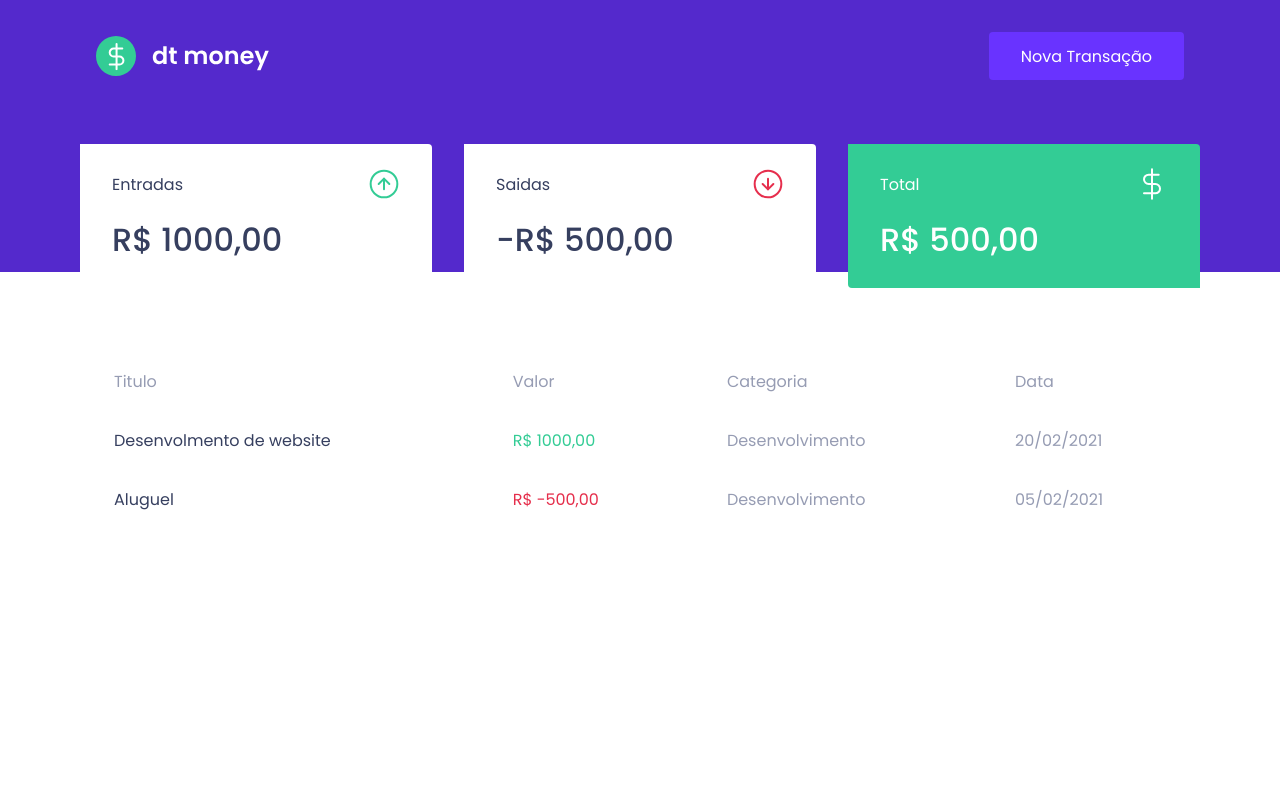
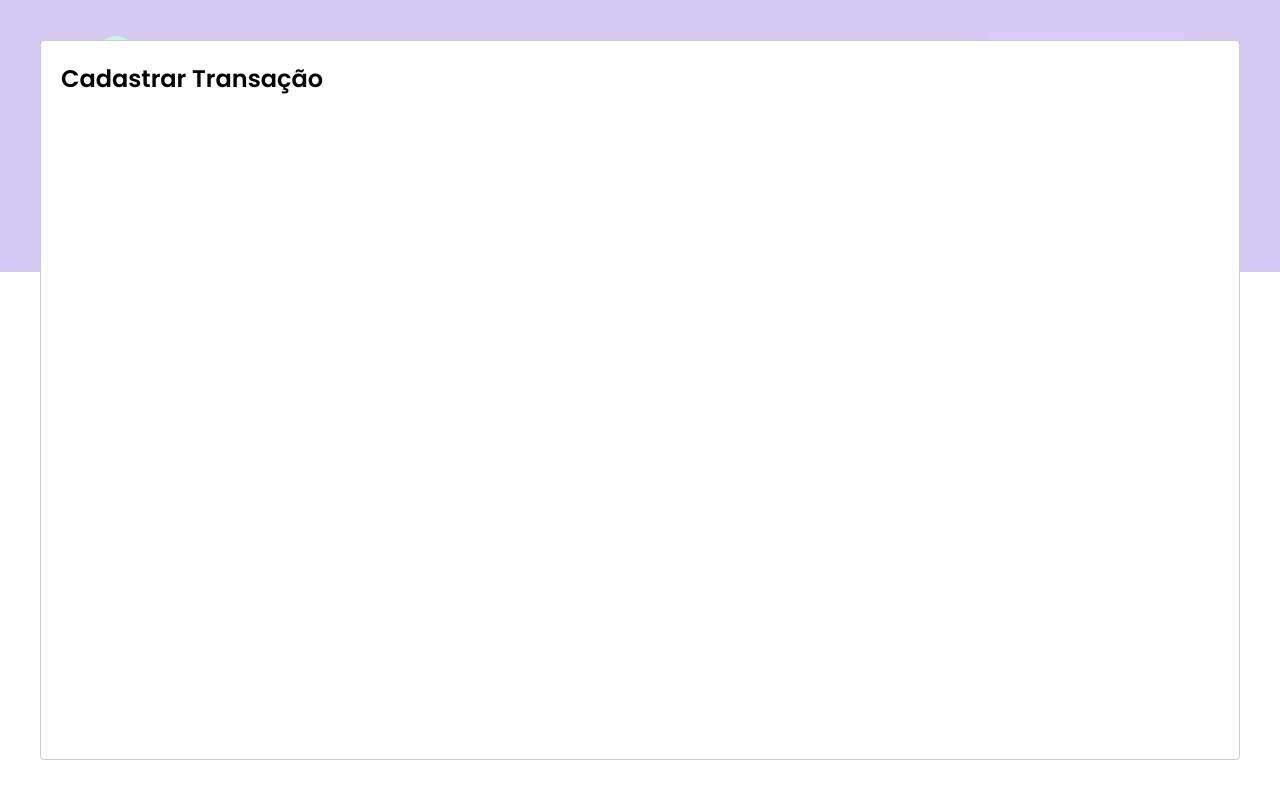
Before and after one commit to carlosrobertosalgueiro/DT-money-react, a React (Create React App) app: page / in a window 1280 px wide. Both pictures are taken after a click on the button "Nova Transação". Built offline with nearby package versions, Linux system fonts and the light colour scheme; no server answers; what miragejs would draw is missing.

Commit message:
modal separado

```diff
--- a/package.json
+++ b/package.json
@@ -3,10 +3,12 @@
   "version": "0.1.0",
   "private": true,
   "dependencies": {
+    "@types/react-modal": "^3.13.1",
     "axios": "^0.23.0",
     "miragejs": "^0.1.42",
     "react": "^17.0.2",
     "react-dom": "^17.0.2",
+    "react-modal": "^3.14.3",
     "react-scripts": "4.0.3",
     "styled-components": "^5.3.1",
     "web-vitals": "^1.0.1"
--- a/src/App.tsx
+++ b/src/App.tsx
@@ -1,14 +1,31 @@
 import { Dashboard } from "./components/Dashboard";
 import { Header } from "./components/Header";
+import { useState } from "react";
+import Modal from 'react-modal';
 import { GlobalStyle } from "./styles/global";
+import { NewTransactionModal } from "./components/NewTransactionModal";
+
+Modal.setAppElement('#root')
+
+export function App() {
+
+  const [isNewTransactionsModalOpen, setIsNewTransactionsModalOpen] = useState(false)
 
 
-export function App() {
+  function hendleOpenNewTransactionModal() {
+    setIsNewTransactionsModalOpen(true)
+  }
+
+  function hendleCloseNewtransactionModal() {
+    setIsNewTransactionsModalOpen(false)
+  }
+
   return (
     <>
-      <Header/>
-      <Dashboard/>
-      <GlobalStyle/>
+      <Header onOpenNewtransactionModal={hendleOpenNewTransactionModal} />
+      <Dashboard />
+      <NewTransactionModal isOpen={isNewTransactionsModalOpen}  onRequestClose={hendleCloseNewtransactionModal} />
+      <GlobalStyle />
     </>
   );
 }
--- a/src/components/Header/index.jsx
+++ /dev/null
@@ -1,17 +0,0 @@
-import logoImg from '../../assets/logo.svg'
-import { Container, Content } from './styles'
-
-
-export function Header() {
-
-    return (
-
-        <Container>
-            <Content>
-            <img src={logoImg} alt="dt money" />
-            <button type="button">Nova Transação</button>
-            </Content>
-         </Container>
-
-    )
-}
--- /dev/null
+++ b/src/components/Header/index.tsx
@@ -0,0 +1,29 @@
+import { useState } from 'react'
+import Modal from 'react-modal'
+import { Interface } from 'readline'
+import logoImg from '../../assets/logo.svg'
+import { Container, Content } from './styles'
+
+
+interface HeaderProps {
+
+    onOpenNewtransactionModal:()=> void;
+
+}
+
+export function Header({onOpenNewtransactionModal}:HeaderProps ) {
+
+
+    return (
+
+        <Container>
+            <Content>
+                <img src={logoImg} alt="dt money" />
+                <button type="button" onClick={onOpenNewtransactionModal} >
+                    Nova Transação
+                </button>
+            </Content>
+        </Container>
+
+    )
+}
--- /dev/null
+++ b/src/components/NewTransactionModal/index.tsx
@@ -0,0 +1,14 @@
+import Modal from 'react-modal'
+
+interface NewTransactionModalProps {
+    isOpen:boolean;
+    onRequestClose: ()=> void;
+}
+
+export function NewTransactionModal({isOpen,onRequestClose}:NewTransactionModalProps) {
+    return (
+        <Modal isOpen={isOpen} onRequestClose={onRequestClose} >
+            <h2>Cadastrar Transação</h2>
+        </Modal>
+    )
+}
```
Also changed, not shown: src/components/NewTransactionModal/style.ts (added, +7 -0 lines), 1 other file (tests, documents, lock files or other folders).
